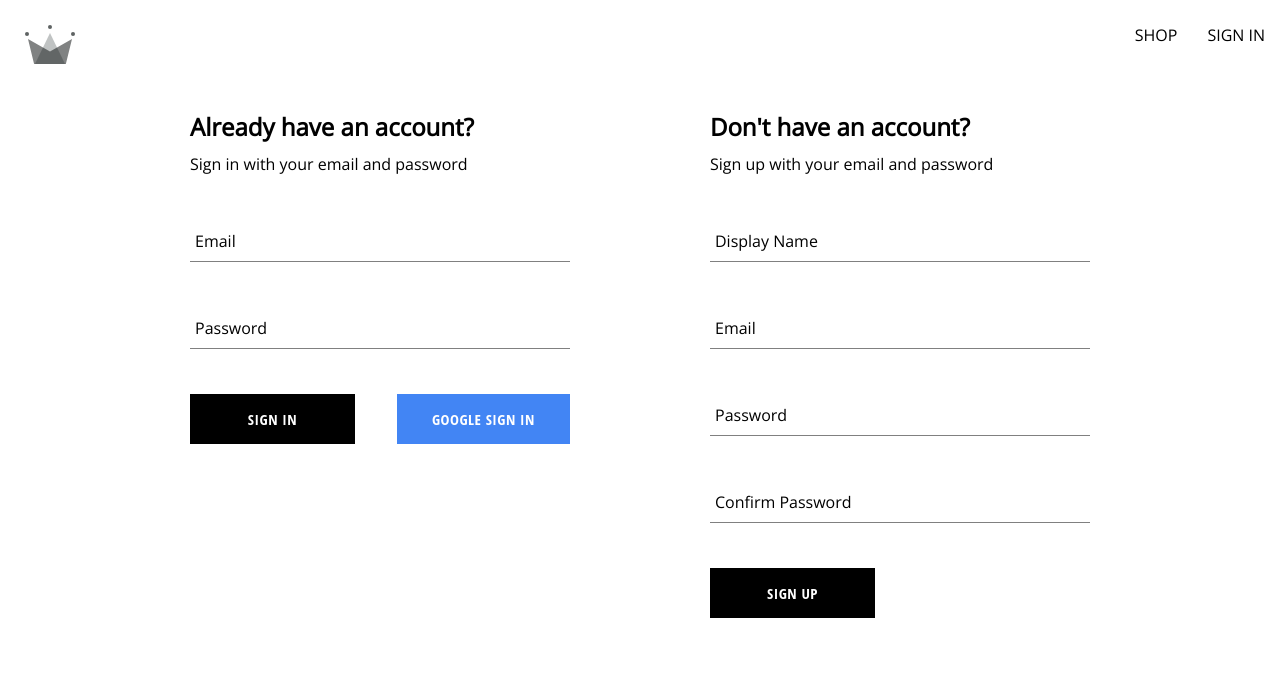
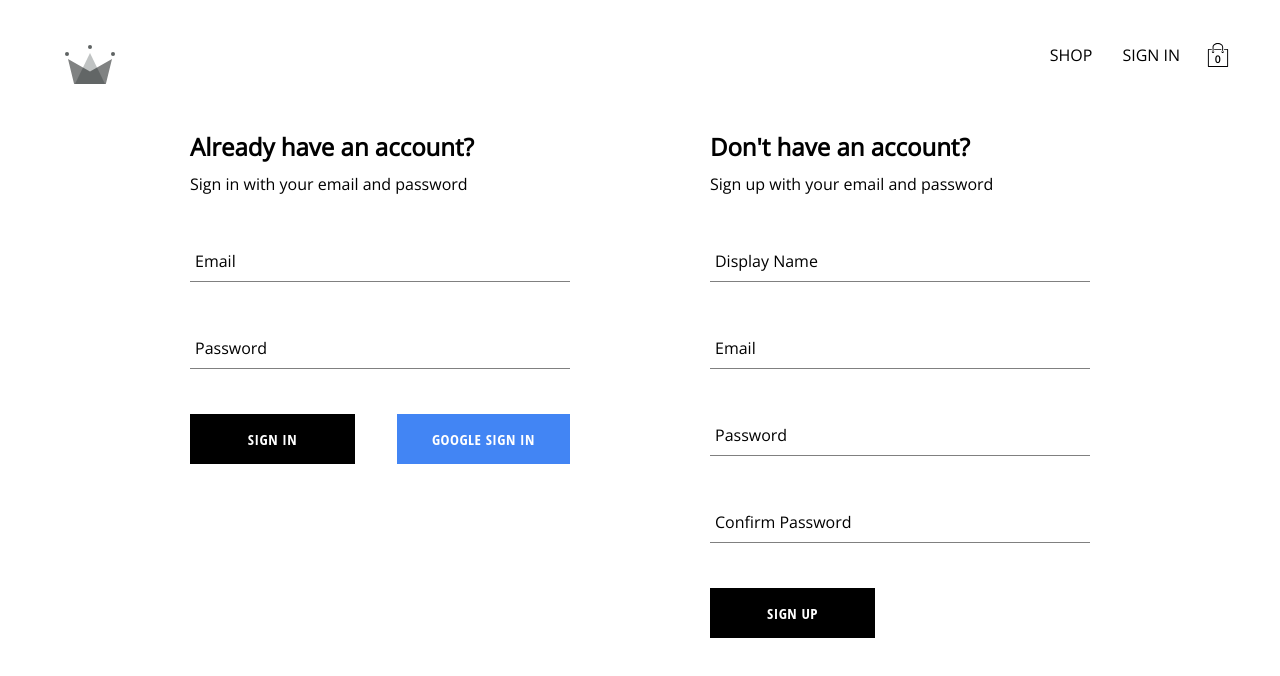
Before and after one commit to woodylucas/ecommerce, a React (Create React App) app: page /auth in a window 1280 px wide. Shown: the top 676 px of the page. Built offline with nearby package versions, Linux system fonts and the light colour scheme; no server answers; a web font is replaced by a local one.

Commit message:
created dropdown & toggle feature

```diff
--- /dev/null
+++ b/src/components/cart-dropdown/cart-downdown.styles.scss
@@ -0,0 +1,26 @@
+.cart-dropdown-container {
+  position: absolute;
+  width: 240px;
+  height: 340px;
+  display: flex;
+  flex-direction: column;
+  padding: 20px;
+  border: 1px solid black;
+  background-color: white;
+  top: 90px;
+  right: 40px;
+  z-index: 5;
+  .empty-message {
+    font-size: 18px;
+    margin: 50px auto;
+  }
+  .cart-items {
+    height: 240px;
+    display: flex;
+    flex-direction: column;
+    overflow: scroll;
+  }
+  button {
+    margin-top: auto;
+  }
+}
--- /dev/null
+++ b/src/components/cart-dropdown/cart-dropdown.jsx
@@ -0,0 +1,14 @@
+import Button from "../button/button.component";
+
+import "./cart-downdown.styles.scss";
+
+const CartDropdown = () => {
+  return (
+    <div className="cart-dropdown-container">
+      <div className="cart-items" />
+      <Button>CHECKOUT</Button>
+    </div>
+  );
+};
+
+export default CartDropdown;
--- /dev/null
+++ b/src/components/cart-icon/cart-icon.component.jsx
@@ -0,0 +1,22 @@
+import { useContext } from "react";
+
+import { ReactComponent as ShoppingIcon } from "../../assets/shopping-bag.svg";
+
+import { CartContext } from "../../contexts/cart.context";
+
+import "./cart-icon.styles.scss";
+
+const CartIcon = () => {
+  const { isCartOpen, setIsCartOpen } = useContext(CartContext);
+
+  const handleIsToggleOpen = () => setIsCartOpen(!isCartOpen);
+
+  return (
+    <div className="cart-icon-container" onClick={handleIsToggleOpen}>
+      <ShoppingIcon className="shopping-icon" />
+      <span className="item-count">0</span>
+    </div>
+  );
+};
+
+export default CartIcon;
--- /dev/null
+++ b/src/components/cart-icon/cart-icon.styles.scss
@@ -0,0 +1,19 @@
+.cart-icon-container {
+  width: 45px;
+  height: 45px;
+  position: relative;
+  display: flex;
+  align-items: center;
+  justify-content: center;
+  cursor: pointer;
+  .shopping-icon {
+    width: 24px;
+    height: 24px;
+  }
+  .item-count {
+    position: absolute;
+    font-size: 10px;
+    font-weight: bold;
+    bottom: 12px;
+  }
+}
--- /dev/null
+++ b/src/contexts/cart.context.jsx
@@ -0,0 +1,18 @@
+import { createContext, useState, useMemo } from "react";
+
+export const CartContext = createContext({
+  isCartOpen: false,
+  setIsToggle: () => {},
+});
+
+export const CartProvider = ({ children }) => {
+  const [isCartOpen, setIsCartOpen] = useState(false);
+  const value = useMemo(() => {
+    return {
+      isCartOpen,
+      setIsCartOpen,
+    };
+  }, [isCartOpen]);
+
+  return <CartContext.Provider value={value}>{children}</CartContext.Provider>;
+};
--- a/src/index.js
+++ b/src/index.js
@@ -5,6 +5,7 @@
 import App from "./App";
 import { UserProvider } from "./contexts/user.context";
 import { ProductsProvider } from "./contexts/products.context";
+import { CartProvider } from "./contexts/cart.context";
 
 import "./index.scss";
 
@@ -16,7 +17,9 @@
     <BrowserRouter>
       <UserProvider>
         <ProductsProvider>
-          <App />
+          <CartProvider>
+            <App />
+          </CartProvider>
         </ProductsProvider>
       </UserProvider>
     </BrowserRouter>
--- a/src/index.scss
+++ b/src/index.scss
@@ -1,5 +1,6 @@
 body {
   margin: 0;
+  padding: 20px 40px;
   font-family: "Open Sans", sans-serif;
   -webkit-font-smoothing: antialiased;
   -moz-osx-font-smoothing: grayscale;
--- a/src/routes/navigation/navigation.components.jsx
+++ b/src/routes/navigation/navigation.components.jsx
@@ -1,13 +1,20 @@
 import { Fragment, useContext } from "react";
 import { Outlet, Link } from "react-router-dom";
 
+import CartIcon from "../../components/cart-icon/cart-icon.component";
+import CartDropdown from "../../components/cart-dropdown/cart-dropdown";
+
+import { UserContext } from "../../contexts/user.context";
+import { CartContext } from "../../contexts/cart.context";
+
 import { ReactComponent as CrwnLogo } from "../../assets/crown.svg";
-import { UserContext } from "../../contexts/user.context";
+import { signOutUser } from "../../utils/firebase/firebase.utils";
 
 import "./navigation.styles.scss";
 
 const Navigation = () => {
   const { currentUser } = useContext(UserContext);
+  const { isCartOpen } = useContext(CartContext);
 
   return (
     <Fragment>
@@ -20,13 +27,17 @@
             SHOP
           </Link>
           {currentUser ? (
-            <span className="nav-link">SIGN OUT</span>
+            <span className="nav-link" onClick={signOutUser}>
+              SIGN OUT
+            </span>
           ) : (
             <Link className="nav-link" to="/auth">
               SIGN IN
             </Link>
           )}
+          <CartIcon />
         </div>
+        {isCartOpen && <CartDropdown />}
       </div>
       <Outlet />
     </Fragment>
```
Also changed, not shown: src/assets/shopping-bag.svg (added).
